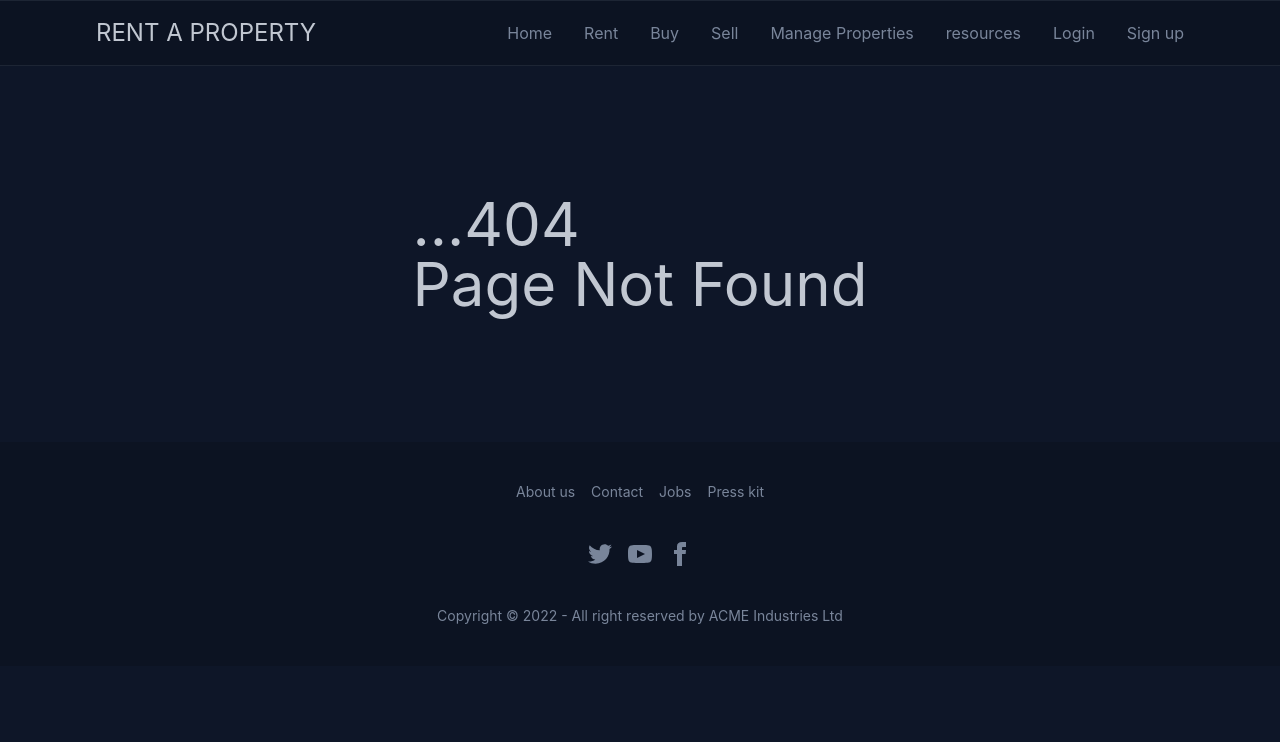
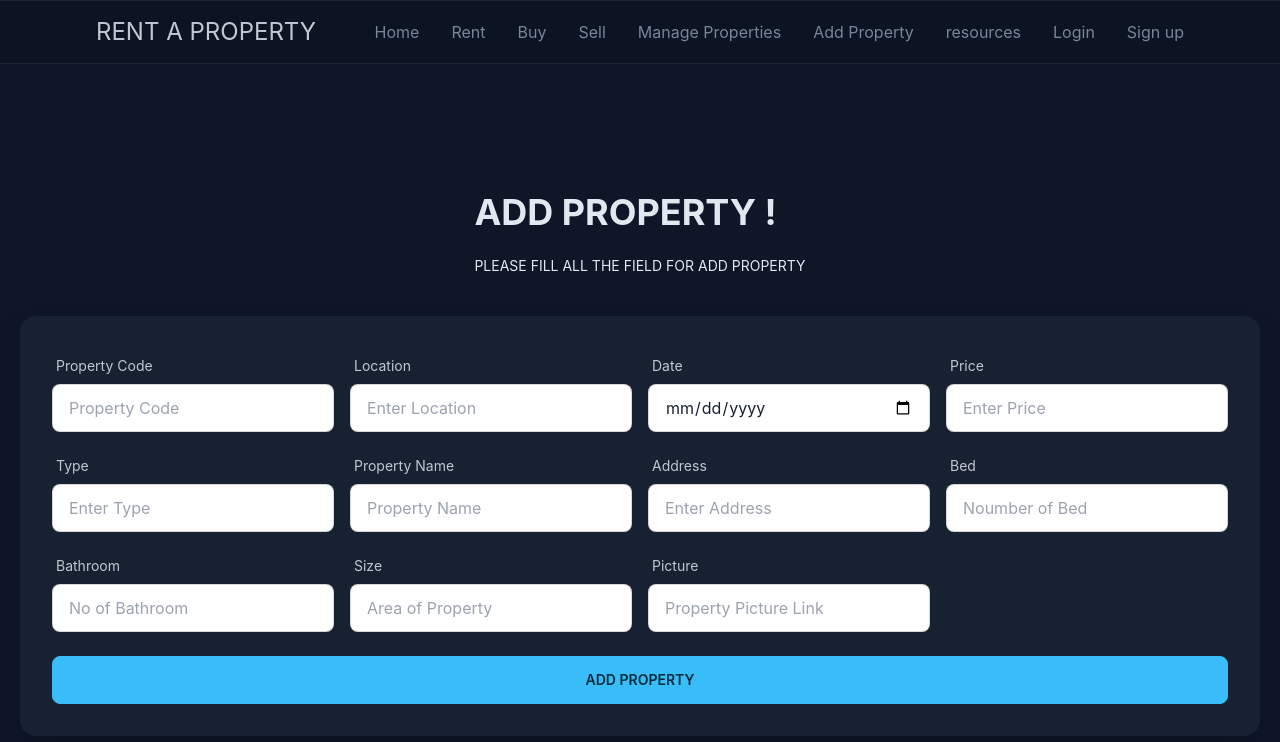
Before and after one commit to shamim-5/rent-property-client, a React (Create React App) app: page /add in a window 1280 px wide. Shown: the top 742 px of the page. Built offline with nearby package versions, Linux system fonts and the light colour scheme.

Commit message:
added add property form and fixed some errors

```diff
--- a/src/App.js
+++ b/src/App.js
@@ -10,6 +10,7 @@ import Login from "./components/Authentication/Login";
 import SignUp from "./components/Authentication/SignUp";
 import Footer from "./components/Shared/Footer";
 import NotFound from "./components/NotFound";
+import AddProperty from "./components/Dashboard/AddProperty";
 
 function App() {
   return (
@@ -21,6 +22,7 @@ function App() {
           <Route path="/buy" element={<Buy />} />
           <Route path="/sell" element={<Sell />} />
           <Route path="/manage" element={<ManageProperty />} />
+          <Route path="/add" element={<AddProperty />} />
           <Route path="/resources" element={<Resources />} />
           <Route path="/login" element={<Login />} />
           <Route path="/signup" element={<SignUp />} />
--- /dev/null
+++ b/src/components/Dashboard/AddProperty.js
@@ -0,0 +1,116 @@
+import React from "react";
+
+const AddProperty = () => {
+  const handleSubmit = (e) => {
+    e.preventDefault();
+    console.log("yeh");
+  };
+  return (
+    <div>
+      <div className="hero min-h-screen">
+        <div className="hero-content flex-col">
+          <div className="text-center text-levender lg:text-left">
+            <h1 className="text-4xl font-bold uppercase">Add Property !</h1>
+            <p className="py-6 uppercase text-sm">Please fill all the field for Add Property</p>
+          </div>
+          <div className="card flex-shrink-0 w-full shadow-2xl bg-dark text-dark">
+            <div className="card-body">
+              <form onSubmit={handleSubmit}>
+                <div className="flex flex-col space-y-4">
+                  <div className="flex lg:flex-row flex-col lg:space-x-4 ">
+                    <div className="form-control">
+                      <label className="label">
+                        <span className="label-text text-grey">Property Code</span>
+                      </label>
+                      <input type="text" name="code" placeholder="Property Code" className="input input-bordered" />
+                    </div>
+                    <div className="form-control">
+                      <label className="label">
+                        <span className="label-text text-grey">Location</span>
+                      </label>
+                      <input
+                        type="text"
+                        name="location"
+                        placeholder="Enter Location"
+                        className="input input-bordered"
+                      />
+                    </div>
+                    <div className="form-control w-full">
+                      <label className="label">
+                        <span className="label-text text-grey">Date</span>
+                      </label>
+                      <input type="date" name="date" placeholder="Enter Date" className="input input-bordered" />
+                    </div>
+                    <div className="form-control">
+                      <label className="label">
+                        <span className="label-text text-grey">Price</span>
+                      </label>
+                      <input type="text" name="price" placeholder="Enter Price" className="input input-bordered" />
+                    </div>
+                  </div>
+                  <div className="flex lg:flex-row flex-col lg:space-x-4 ">
+                    <div className="form-control">
+                      <label className="label">
+                        <span className="label-text text-grey">Type</span>
+                      </label>
+                      <input type="text" name="type" placeholder="Enter Type" className="input input-bordered" />
+                    </div>
+                    <div className="form-control">
+                      <label className="label">
+                        <span className="label-text text-grey">Property Name</span>
+                      </label>
+                      <input type="text" name="name" placeholder="Property Name" className="input input-bordered" />
+                    </div>
+                    <div className="form-control">
+                      <label className="label">
+                        <span className="label-text text-grey">Address</span>
+                      </label>
+                      <input type="text" name="address" placeholder="Enter Address" className="input input-bordered" />
+                    </div>
+                    <div className="form-control">
+                      <label className="label">
+                        <span className="label-text text-grey">Bed</span>
+                      </label>
+                      <input type="text" name="bed" placeholder="Noumber of Bed" className="input input-bordered" />
+                    </div>
+                  </div>
+                  <div className="flex lg:flex-row flex-col lg:space-x-4 ">
+                    <div className="form-control">
+                      <label className="label">
+                        <span className="label-text text-grey">Bathroom</span>
+                      </label>
+                      <input type="text" name="bath" placeholder="No of Bathroom" className="input input-bordered" />
+                    </div>
+                    <div className="form-control">
+                      <label className="label">
+                        <span className="label-text text-grey">Size</span>
+                      </label>
+                      <input type="text" name="size" placeholder="Area of Property" className="input input-bordered" />
+                    </div>
+                    <div className="form-control">
+                      <label className="label">
+                        <span className="label-text text-grey">Picture</span>
+                      </label>
+                      <input
+                        type="text"
+                        name="img"
+                        placeholder="Property Picture Link"
+                        className="input input-bordered"
+                      />
+                    </div>
+                  </div>
+                </div>
+                <div className="form-control mt-6">
+                  {/* <button className="btn btn-primary">Add Property</button> */}
+                  <input type="submit" value="Add Property" className="btn btn-primary" />
+                </div>
+              </form>
+            </div>
+          </div>
+        </div>
+      </div>
+    </div>
+  );
+};
+
+export default AddProperty;
--- a/src/components/Services/Rent.js
+++ b/src/components/Services/Rent.js
@@ -24,11 +24,11 @@ const Rent = () => {
 
             return (
               <div key={id}>
-                <div class="card card-compact w-92 bg-dark shadow-xl rounded-md">
+                <div className="card card-compact w-92 bg-dark shadow-xl rounded-md">
                   <figure>
                     <img src={img} alt="" />
                   </figure>
-                  <div class="card-body">
+                  <div className="card-body">
                     <div className="flex justify-between items-center">
                       <h2>
                         <span className="font-bold text-secondary">${price}</span> /month
@@ -37,10 +37,10 @@ const Rent = () => {
                         <p>Star</p>
                       </div>
                     </div>
-                    <h2 class="card-title text-levender">{name}</h2>
+                    <h2 className="card-title text-levender">{name}</h2>
                     <p>{address}</p>
                     <hr />
-                    <div class="flex justify-between items-center">
+                    <div className="flex justify-between items-center">
                       <div>
                         <p className="flex space-x-1">
                           <img src="https://img.icons8.com/officexs/16/000000/bedroom.png" alt="" />
@@ -59,7 +59,7 @@ const Rent = () => {
                           <span>{size}m²</span>
                         </p>
                       </div>
-                      <button class="btn btn-sm btn-primary">Buy Now</button>
+                      <button className="btn btn-sm btn-primary">Buy Now</button>
                     </div>
                   </div>
                 </div>
--- a/src/components/Services/Search.js
+++ b/src/components/Services/Search.js
@@ -5,7 +5,7 @@ const Search = () => {
     <div className="flex lg:flex-row flex-col justify-between py-4  border border-x-0  border-[#1D2534]">
       <div className="space-y-2 my-2 text-center">
         <h3 className="text-steel">Location</h3>
-        <select class="select select-bordered select-sm  w-full bg-transparent">
+        <select className="select select-bordered select-sm  w-full bg-transparent">
           <option disabled selected>
             New York, USA
           </option>
@@ -20,7 +20,7 @@ const Search = () => {
       </div>
       <div className="space-y-2 my-2 text-center">
         <h3 className="text-steel">Price</h3>
-        <select class="select select-bordered select-sm  w-full bg-transparent">
+        <select className="select select-bordered select-sm  w-full bg-transparent">
           <option disabled selected>
             $5000-$25000
           </option>
@@ -31,7 +31,7 @@ const Search = () => {
       </div>
       <div className="space-y-2 my-2 text-center">
         <h3 className="text-steel">Property Type</h3>
-        <select class="select select-bordered select-sm  w-full bg-transparent">
+        <select className="select select-bordered select-sm  w-full bg-transparent">
           <option disabled selected>
             House
           </option>
--- a/src/components/Shared/Footer.js
+++ b/src/components/Shared/Footer.js
@@ -1,29 +1,47 @@
-import React from 'react';
+import React from "react";
 
 const Footer = () => {
   return (
     <div>
-       <footer class="footer footer-center p-10 bg-mirage text-steel">
-         <div class="grid grid-flow-col gap-4">
-           <a class="link link-hover">About us</a>
-           <a class="link link-hover">Contact</a>
-           <a class="link link-hover">Jobs</a>
-           <a class="link link-hover">Press kit</a>
+      <footer className="footer footer-center p-10 bg-mirage text-steel">
+        <div className="grid grid-flow-col gap-4">
+          <a className="link link-hover">About us</a>
+          <a className="link link-hover">Contact</a>
+          <a className="link link-hover">Jobs</a>
+          <a className="link link-hover">Press kit</a>
         </div>
         <div>
-           <div class="grid grid-flow-col gap-4">
+          <div className="grid grid-flow-col gap-4">
             <a>
-               <svg xmlns="http://www.w3.org/2000/svg" width="24" height="24" viewBox="0 0 24 24" class="fill-current">
+              <svg
+                xmlns="http://www.w3.org/2000/svg"
+                width="24"
+                height="24"
+                viewBox="0 0 24 24"
+                className="fill-current"
+              >
                 <path d="M24 4.557c-.883.392-1.832.656-2.828.775 1.017-.609 1.798-1.574 2.165-2.724-.951.564-2.005.974-3.127 1.195-.897-.957-2.178-1.555-3.594-1.555-3.179 0-5.515 2.966-4.797 6.045-4.091-.205-7.719-2.165-10.148-5.144-1.29 2.213-.669 5.108 1.523 6.574-.806-.026-1.566-.247-2.229-.616-.054 2.281 1.581 4.415 3.949 4.89-.693.188-1.452.232-2.224.084.626 1.956 2.444 3.379 4.6 3.419-2.07 1.623-4.678 2.348-7.29 2.04 2.179 1.397 4.768 2.212 7.548 2.212 9.142 0 14.307-7.721 13.995-14.646.962-.695 1.797-1.562 2.457-2.549z"></path>
               </svg>
             </a>
             <a>
-               <svg xmlns="http://www.w3.org/2000/svg" width="24" height="24" viewBox="0 0 24 24" class="fill-current">
+              <svg
+                xmlns="http://www.w3.org/2000/svg"
+                width="24"
+                height="24"
+                viewBox="0 0 24 24"
+                className="fill-current"
+              >
                 <path d="M19.615 3.184c-3.604-.246-11.631-.245-15.23 0-3.897.266-4.356 2.62-4.385 8.816.029 6.185.484 8.549 4.385 8.816 3.6.245 11.626.246 15.23 0 3.897-.266 4.356-2.62 4.385-8.816-.029-6.185-.484-8.549-4.385-8.816zm-10.615 12.816v-8l8 3.993-8 4.007z"></path>
               </svg>
             </a>
             <a>
-               <svg xmlns="http://www.w3.org/2000/svg" width="24" height="24" viewBox="0 0 24 24" class="fill-current">
+              <svg
+                xmlns="http://www.w3.org/2000/svg"
+                width="24"
+                height="24"
+                viewBox="0 0 24 24"
+                className="fill-current"
+              >
                 <path d="M9 8h-3v4h3v12h5v-12h3.642l.358-4h-4v-1.667c0-.955.192-1.333 1.115-1.333h2.885v-5h-3.808c-3.596 0-5.192 1.583-5.192 4.615v3.385z"></path>
               </svg>
             </a>
--- a/src/components/Shared/Navbar.js
+++ b/src/components/Shared/Navbar.js
@@ -5,68 +5,86 @@ const Navbar = ({ children }) => {
   const menuItems = (
     <>
       <li>
-        <Link className="hover:text-levender" to="/">Home</Link>
+        <Link className="hover:text-levender" to="/">
+          Home
+        </Link>
       </li>
       <li>
-        <Link className="hover:text-levender" to="/rent">Rent</Link>
+        <Link className="hover:text-levender" to="/rent">
+          Rent
+        </Link>
       </li>
       <li>
-        <Link className="hover:text-levender" to="/buy">Buy</Link>
+        <Link className="hover:text-levender" to="/buy">
+          Buy
+        </Link>
       </li>
       <li>
-        <Link className="hover:text-levender" to="/sell">Sell</Link>
+        <Link className="hover:text-levender" to="/sell">
+          Sell
+        </Link>
       </li>
       <li>
-        <Link className="hover:text-levender" to="/manage">Manage Properties</Link>
+        <Link className="hover:text-levender" to="/manage">
+          Manage Properties
+        </Link>
       </li>
       <li>
-        <Link className="hover:text-levender" to="/resources">resources</Link>
+        <Link className="hover:text-levender" to="/add">
+          Add Property
+        </Link>
       </li>
       <li>
-        <Link className="hover:text-levender" to="/login">Login</Link>
+        <Link className="hover:text-levender" to="/resources">
+          resources
+        </Link>
       </li>
       <li>
-        <Link className="hover:text-levender" to="/signup">Sign up</Link>
+        <Link className="hover:text-levender" to="/login">
+          Login
+        </Link>
+      </li>
+      <li>
+        <Link className="hover:text-levender" to="/signup">
+          Sign up
+        </Link>
       </li>
     </>
   );
 
   return (
     <div className="text-grey bg-black">
-      <div class="drawer">
-        <input id="my-drawer-3" type="checkbox" class="drawer-toggle" />
-        <div class="drawer-content flex flex-col ">
-          <div class="w-full navbar bg-mirage text-steel  border border-x-0 border-[#1D2534] px-4 sm:px-8 lg:px-16 xl:px-20 2xl:px-24">
-            <div class="flex-1 px-2 mx-2 text-2xl uppercase text-grey">
-              <Link className="hover:text-levender" to="/">Rent A Property</Link>
+      <div className="drawer">
+        <input id="my-drawer-3" type="checkbox" className="drawer-toggle" />
+        <div className="drawer-content flex flex-col ">
+          <div className="w-full navbar bg-mirage text-steel  border border-x-0 border-[#1D2534] px-4 sm:px-8 lg:px-16 xl:px-20 2xl:px-24">
+            <div className="flex-1 px-2 mx-2 text-2xl uppercase text-grey">
+              <Link className="hover:text-levender" to="/">
+                Rent A Property
+              </Link>
             </div>
-            <div class="flex-none hidden lg:block">
-              <ul class="menu menu-horizontal">{menuItems}</ul>
+            <div className="flex-none hidden lg:block">
+              <ul className="menu menu-horizontal">{menuItems}</ul>
             </div>
 
-            <div class="flex-none lg:hidden">
-              <label for="my-drawer-3" class="btn btn-square btn-ghost">
+            <div className="flex-none lg:hidden">
+              <label htmlFor="my-drawer-3" className="btn btn-square btn-ghost">
                 <svg
                   xmlns="http://www.w3.org/2000/svg"
                   fill="none"
                   viewBox="0 0 24 24"
-                  class="inline-block w-6 h-6 stroke-current"
+                  className="inline-block w-6 h-6 stroke-current"
                 >
-                  <path
-                    stroke-linecap="round"
-                    stroke-linejoin="round"
-                    stroke-width="2"
-                    d="M4 6h16M4 12h16M4 18h16"
-                  ></path>
+                  <path strokeLinecap="round" strokeLinejoin="round" strokeWidth="2" d="M4 6h16M4 12h16M4 18h16"></path>
                 </svg>
               </label>
             </div>
           </div>
           {children}
         </div>
-        <div class="drawer-side">
-          <label for="my-drawer-3" class="drawer-overlay"></label>
-          <ul class="menu p-4 overflow-y-auto w-48 bg-mirage text-steel">{menuItems}</ul>
+        <div className="drawer-side">
+          <label htmlFor="my-drawer-3" className="drawer-overlay"></label>
+          <ul className="menu p-4 overflow-y-auto w-48 bg-mirage text-steel">{menuItems}</ul>
         </div>
       </div>
     </div>
--- a/src/components/hooks/useServices.js
+++ b/src/components/hooks/useServices.js
@@ -4,7 +4,7 @@ const useServices = () => {
   const [services, setServices] = useState([]);
 
   useEffect(() => {
-    fetch("./services.json")
+    fetch("http://localhost:5000")
       .then((res) => res.json())
       .then((data) => setServices(data));
   }, []);
```
Lines whose indentation alone changed are shown as unchanged.
